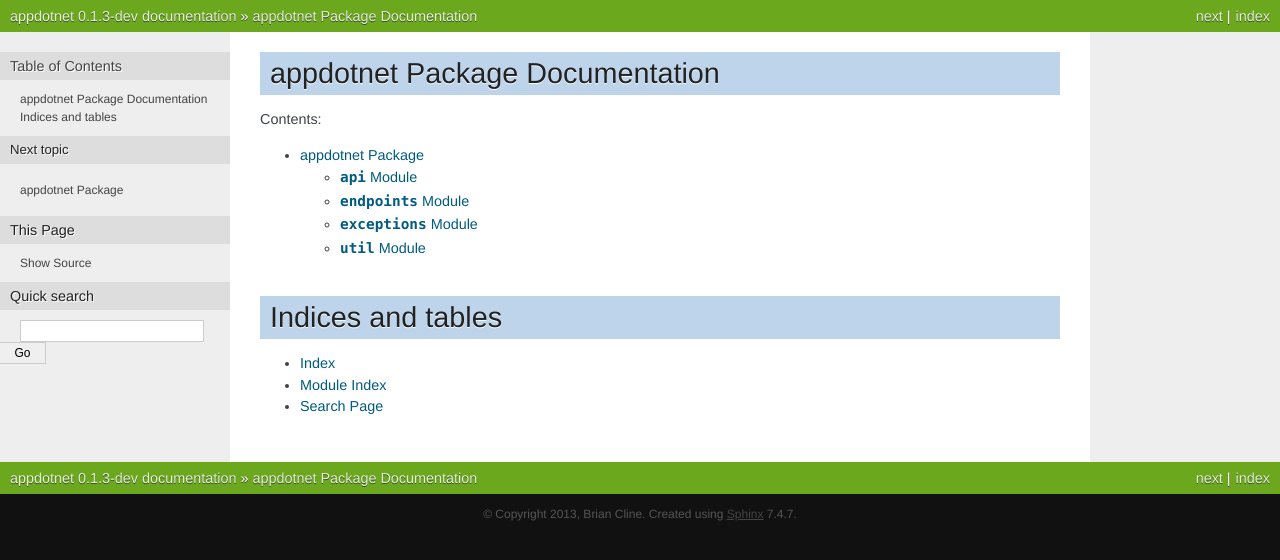
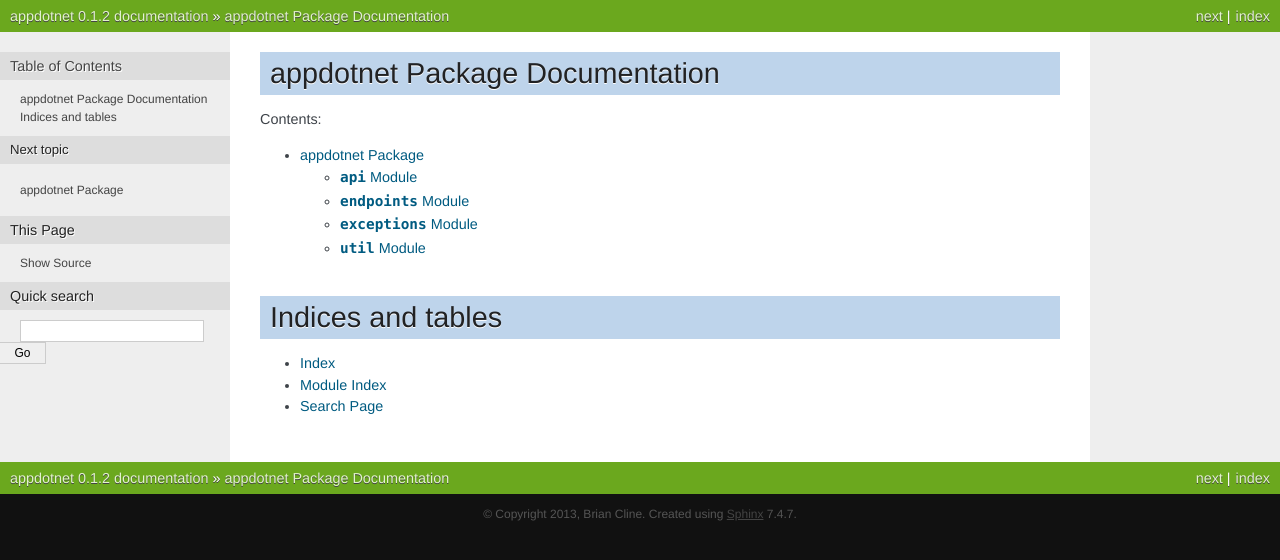
Before and after one commit to briancline/appdotnet, a Sphinx documentation site: the page built from doc/index.rst, in a window 1280 px wide. Shown: the top 560 px of the page. Built offline with Sphinx 7.4.7, drawn with Linux system fonts in a browser that asks for light colours.

Commit message:
Version bump for 0.1.2

```diff
--- a/doc/conf.py
+++ b/doc/conf.py
@@ -48,9 +48,9 @@
 # built documents.
 #
 # The short X.Y version.
-version = '0.1.3'
+version = '0.1.2'
 # The full version, including alpha/beta/rc tags.
-release = '0.1.3-dev'
+release = '0.1.2'
 
 # The language for content autogenerated by Sphinx. Refer to documentation
 # for a list of supported languages.
--- a/setup.py
+++ b/setup.py
@@ -24,7 +24,7 @@
 
 setup(
     name='appdotnet',
-    version='0.1.1',
+    version='0.1.2',
     description=description,
     long_description=long_description,
     author='Brian Cline',
```
Also changed, not shown: 1 other file.
